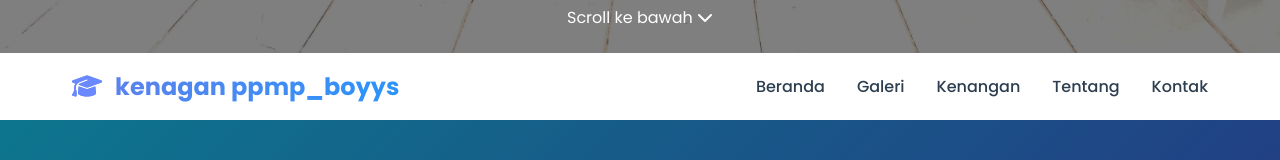
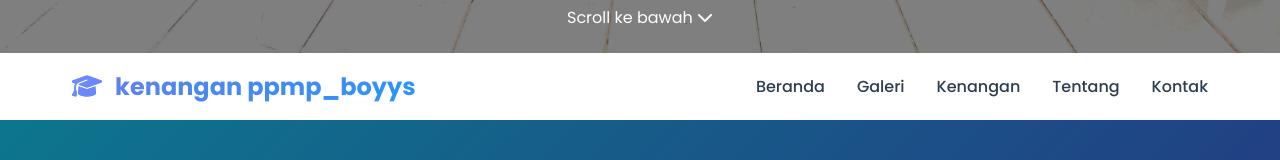
Before and after one commit to grx05403-png/ppmp_boyys, a plain HTML site: page index.html in a window 1280 px wide. Shown: the part 747-907 px from the top of the page. Drawn offline with Linux system fonts and the light colour scheme.

Commit message:
Update index.html

```diff
--- a/index.html
+++ b/index.html
@@ -29,7 +29,7 @@
         <div class="nav-container">
             <div class="logo">
                 <i class="fas fa-graduation-cap"></i>
-                <span>kenagan ppmp_boyys</span>
+                <span>kenangan ppmp_boyys</span>
             </div>
             <ul class="nav-menu">
                 <li><a href="#home" class="active">Beranda</a></li>
```
